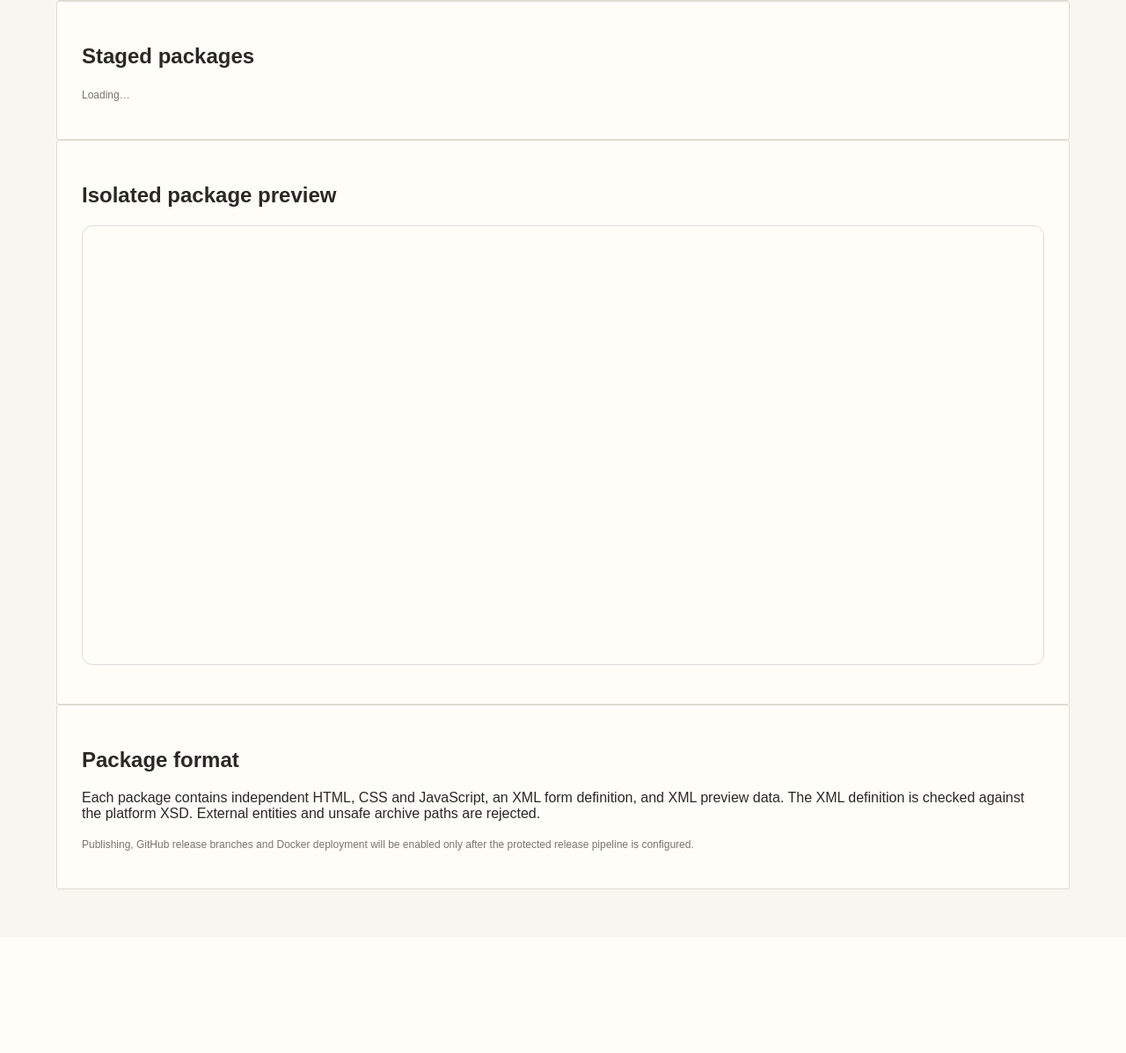
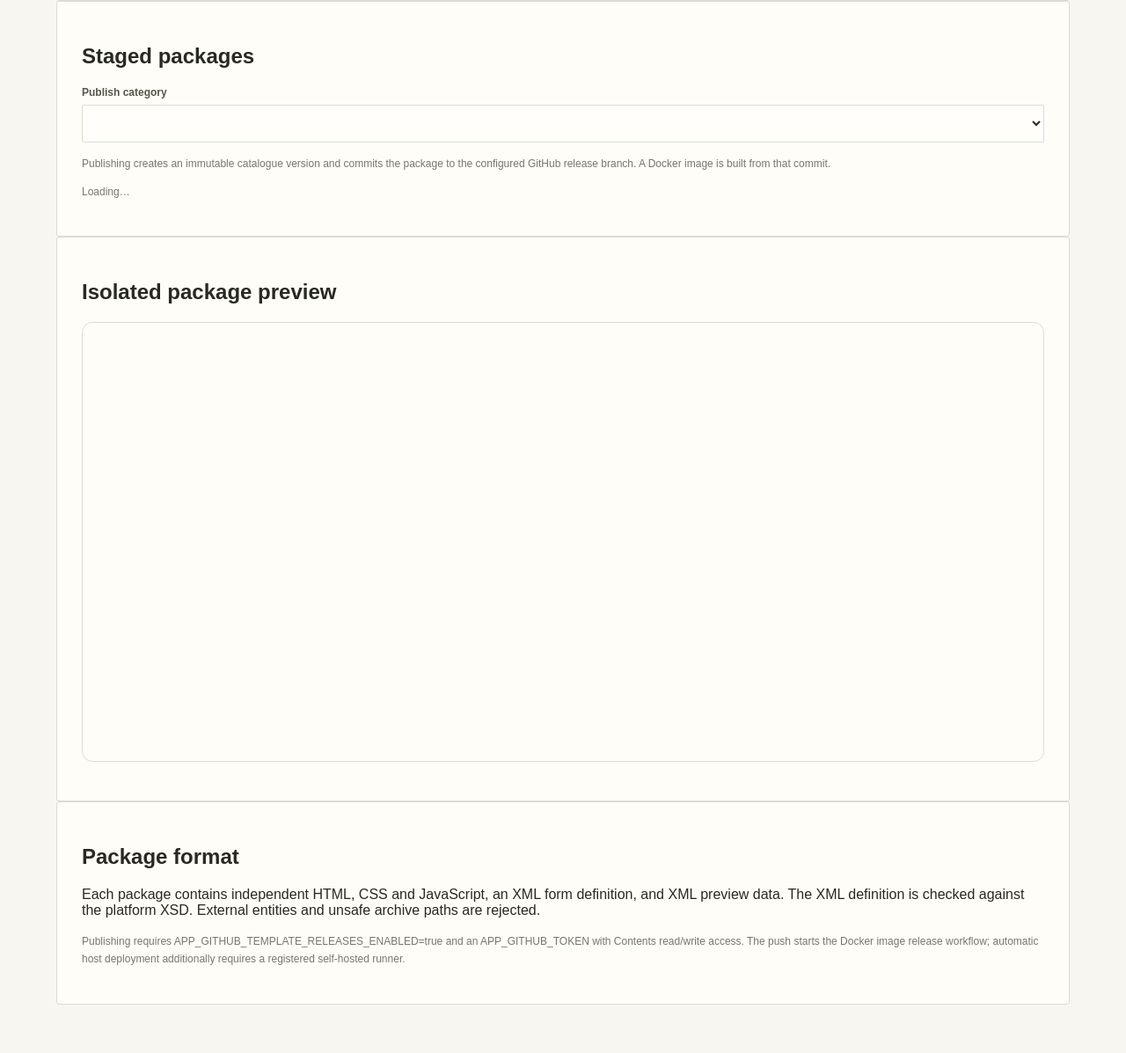
Before and after one commit to laksheyjasoria/DigitalInvitation, a web app: page /template-studio.html in a window 1280 px wide. Shown: the part 844-2041 px from the top of the page at 88% size. Before the commit the page ends 1855 px from the top, so only its background shows below. Run offline with its HTML, style and script files only (its server is not run), Linux system fonts and the light colour scheme; data that the repository does not hold is empty; database files in the repository are not loaded.

Commit message:
Add template publish category and release pipeline guidance

```diff
--- a/backend/src/main/resources/static/template-studio.html
+++ b/backend/src/main/resources/static/template-studio.html
@@ -8,11 +8,11 @@
  <section class="panel"><h2>Upload template package</h2>
   <p class="muted">Upload a ZIP containing index.html, styles.css, script.js, template.xml and preview.xml. Optional assets may be placed in an assets/ folder. Maximum ZIP size: 10 MB; maximum expanded size: 25 MB.</p>
   <form id="upload-form"><label>Template ZIP<input id="package-file" type="file" accept=".zip,application/zip" required></label><button class="primary" id="upload-button">Upload and validate</button></form>
-  <h3>Or upload individual files</h3><p class="muted">Select the five required package files together. Preserve the assets/ folder structure when selecting assets.</p><form id="files-upload-form"><label>Template files<input id="package-files" type="file" multiple required accept=".html,.css,.js,.xml,.svg,.png,.jpg,.jpeg,.webp,.woff2,.txt"></label><button class="secondary" id="files-upload-button">Upload selected files</button></form>
+  <h3>Or upload individual files</h3><p class="muted">Select the five required package files together. Preserve the assets/ folder structure when selecting assets.</p><form id="files-upload-form"><label>Template files<input id="package-files" type="file" multiple required accept=".html,.css,.js,.xml,.svg,.png,.jpg,.jpeg,.webp,.woff2,.ttf,.otf,.gif,.avif,.mp4,.webm,.mp3,.ogg,.json,.txt"></label><button class="secondary" id="files-upload-button">Upload selected files</button></form>
   <p class="muted">Uploads are stored in private staging and are not published or pushed to GitHub by this action.</p>
  </section>
- <section class="panel"><h2>Staged packages</h2><div id="packages"><p class="muted">Loading…</p></div></section>
- <section class="panel"><h2>Isolated package preview</h2><iframe id="package-preview" title="Template sample preview" sandbox="allow-scripts" style="width:100%;min-height:500px;border:1px solid #ddd;border-radius:12px" src="/template-preview-frame.html"></iframe><p id="preview-message" class="muted" role="status"></p></section><section class="panel"><h2>Package format</h2><p>Each package contains independent HTML, CSS and JavaScript, an XML form definition, and XML preview data. The XML definition is checked against the platform XSD. External entities and unsafe archive paths are rejected.</p><p class="muted">Publishing, GitHub release branches and Docker deployment will be enabled only after the protected release pipeline is configured.</p></section>
+ <section class="panel"><h2>Staged packages</h2><label>Publish category<select id="publish-category" required></select></label><p class="muted">Publishing creates an immutable catalogue version and commits the package to the configured GitHub release branch. A Docker image is built from that commit.</p><div id="packages"><p class="muted">Loading…</p></div></section>
+ <section class="panel"><h2>Isolated package preview</h2><iframe id="package-preview" title="Template sample preview" sandbox="allow-scripts" style="width:100%;min-height:500px;border:1px solid #ddd;border-radius:12px" src="/template-preview-frame.html"></iframe><p id="preview-message" class="muted" role="status"></p></section><section class="panel"><h2>Package format</h2><p>Each package contains independent HTML, CSS and JavaScript, an XML form definition, and XML preview data. The XML definition is checked against the platform XSD. External entities and unsafe archive paths are rejected.</p><p class="muted">Publishing requires APP_GITHUB_TEMPLATE_RELEASES_ENABLED=true and an APP_GITHUB_TOKEN with Contents read/write access. The push starts the Docker image release workflow; automatic host deployment additionally requires a registered self-hosted runner.</p></section>
 </main>
 <script src="/template-package-renderer.js" defer></script><script src="/template-studio.js" defer></script>
 </body></html>
```
